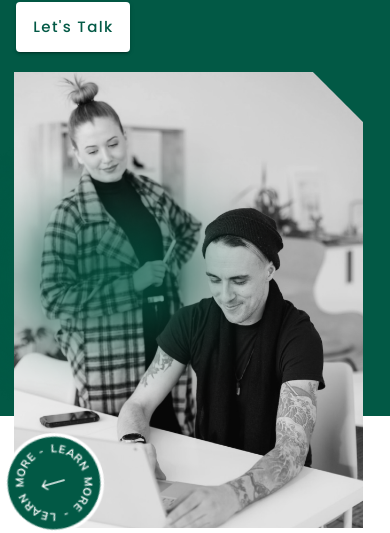
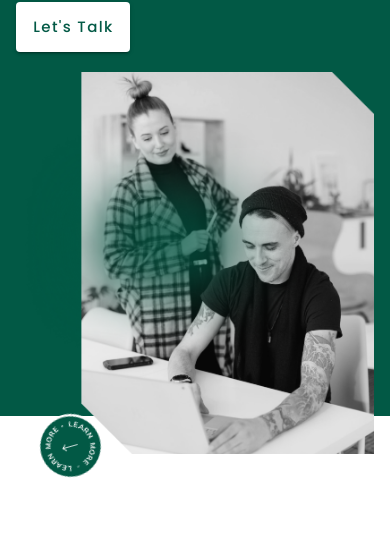
Before and after one commit to Oscar-roqsoft/vuetify-learning, a Nuxt app: page / in a window 390 px wide. Shown: the part 344-877 px from the top of the page. Built offline with nearby package versions, Linux system fonts and the light colour scheme.

Commit message:
hero-image setup

```diff
--- a/pages/index.vue
+++ b/pages/index.vue
@@ -27,9 +27,9 @@
                              </div>
 
                             <div class="hero-img">
-                                <v-img class="" src="/hero-images/img.png" />
+                                <v-img width="auto"  height="100%"  cover class="" src="/hero-images/img.png" />
                                 <div class="inner-hero-img">
-                                    <v-img class="img" src="/hero-images/arc-button.png"/>
+                                    <v-img  class="img" src="/hero-images/arc-button.png"/>
                                 </div>
                             </div>
                          </div>
@@ -294,8 +294,8 @@ export default {
 
 .hero-img{
     position: absolute;
-    width: 653px;
-    height: 853px;
+    min-width: 653px;
+    max-height: 853px;
     top: 3px;
     left: 33em;
 }
@@ -344,14 +344,25 @@ export default {
 
   .hero-img{
     position: relative;
-    /* min-width: 420px; */
-    max-width: 427px;
     top: 20px;
-    left: -5em;
+    left: 0;
+    width: 100%;
+    min-height: 500px;
+    min-width: 0;
+}
+.hero-img .img{
+    position: absolute;
+    /* max-width: 472px; */
+    width: 100%;
+    height: 100%;
+    top: 20px;
+    left: -38px;
 }
 .inner-hero-img{
-    top: -95px;
-    left: 68px ;
+    top: -60px;
+    left: 60px ;
+    width: 65px;
+    height: 65px;
 }
  .social-icons{
     display:none;
```
